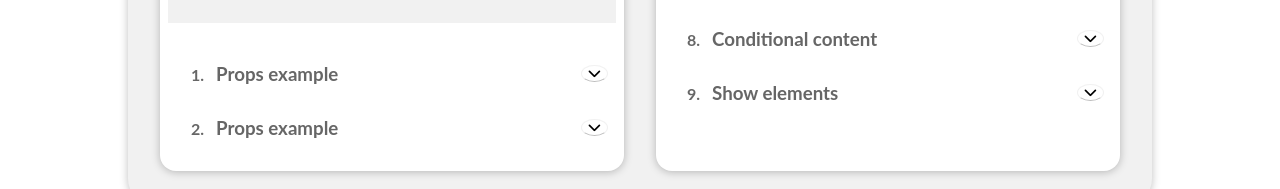
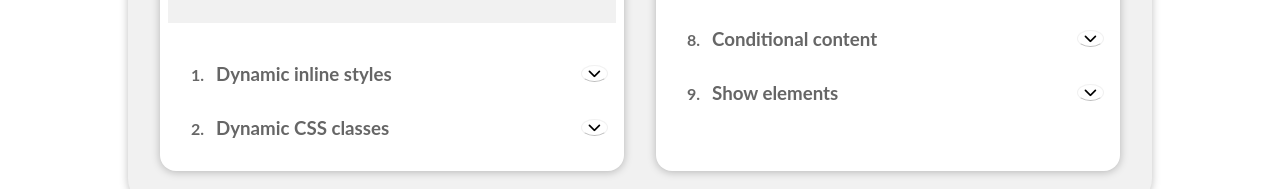
Before and after one commit to mkonemo/react-basics, a React (Create React App) app: page / in a window 1280 px wide. Shown: the part 683-872 px from the top of the page. Built offline with nearby package versions, Linux system fonts and the light colour scheme.

Commit message:
1 file modified

```diff
--- a/src/App.js
+++ b/src/App.js
@@ -78,12 +78,12 @@ const App = () => {
 
             <ol>
               <li>
-                <Show title="Props example">
+                <Show title="Dynamic inline styles">
                   <Props />
                 </Show>
               </li>
               <li>
-                <Show title="Props example">
+                <Show title="Dynamic CSS classes">
                   <Props />
                 </Show>
               </li>
```
